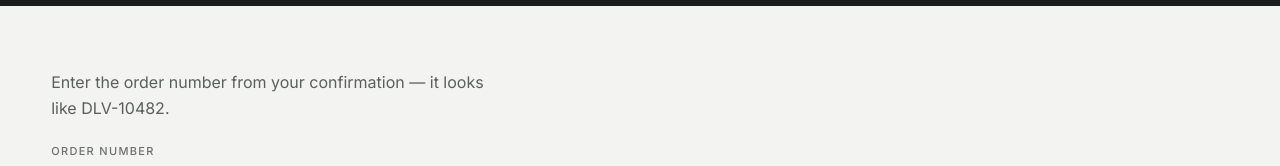
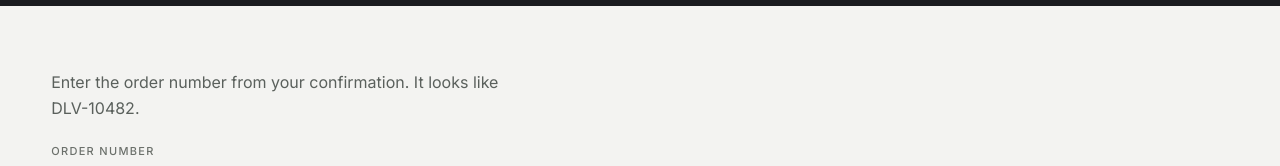
Before and after one commit to brucemwendwa/Deliveroo, a React (Vite) app in the folder Form design decisions pending/deliveroo-web/: page /track in a window 1280 px wide. Shown: the part 319-485 px from the top of the page. Built offline with nearby package versions, Linux system fonts and the light colour scheme; no server answers.

Commit message:
Refine wording in TrackLookup component for clarity in order number prompt

```diff
--- a/Form design decisions pending/deliveroo-web/src/routes/TrackLookup.jsx
+++ b/Form design decisions pending/deliveroo-web/src/routes/TrackLookup.jsx
@@ -19,7 +19,7 @@ export default function TrackLookup() {
     <PageShell eyebrow="Track" title="Where is my package?">
       <div style={{ maxWidth: '460px' }}>
         <p style={{ margin: '0 0 22px', fontSize: '16px', lineHeight: 1.6, color: color.body }}>
-          Enter the order number from your confirmation — it looks like DLV-10482.
+          Enter the order number from your confirmation. It looks like DLV-10482.
         </p>
         <Field
           label="Order number"
```
